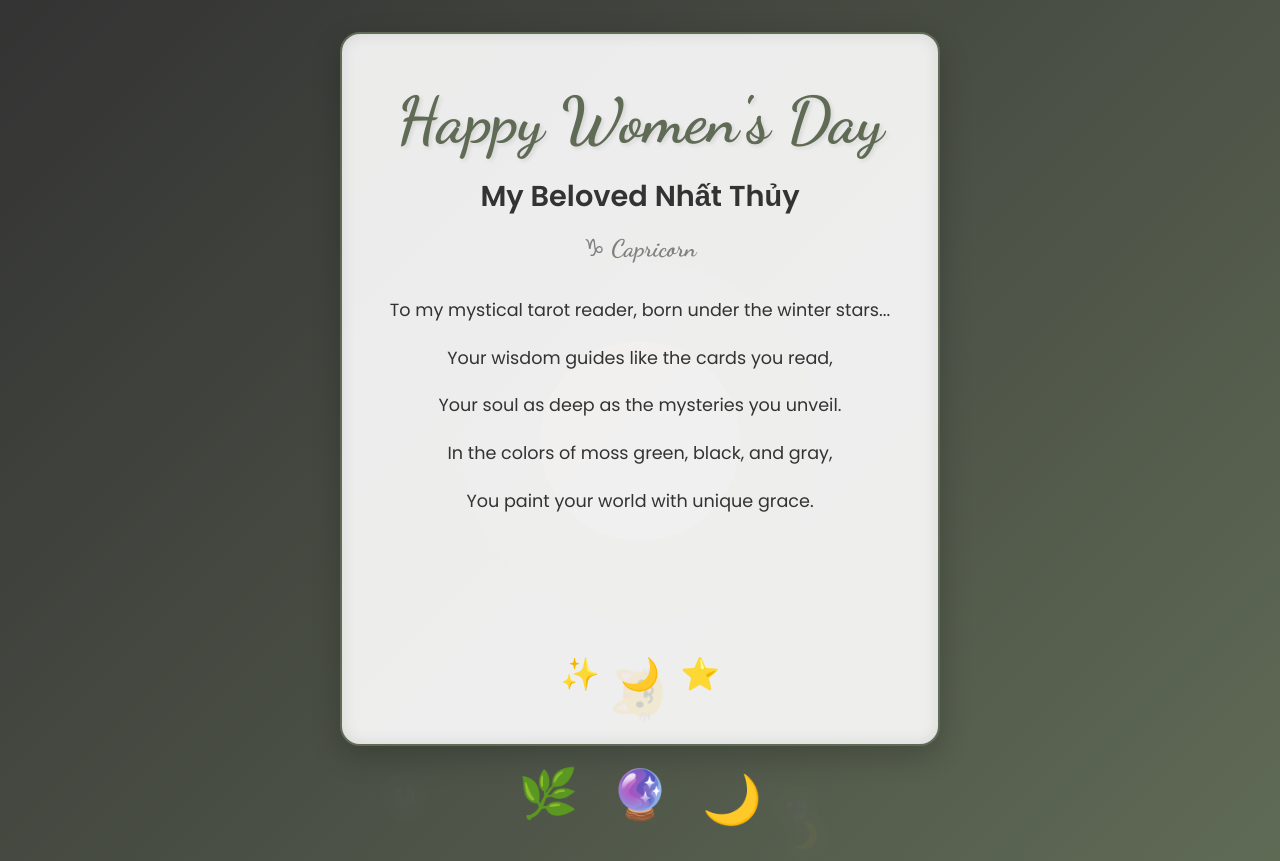
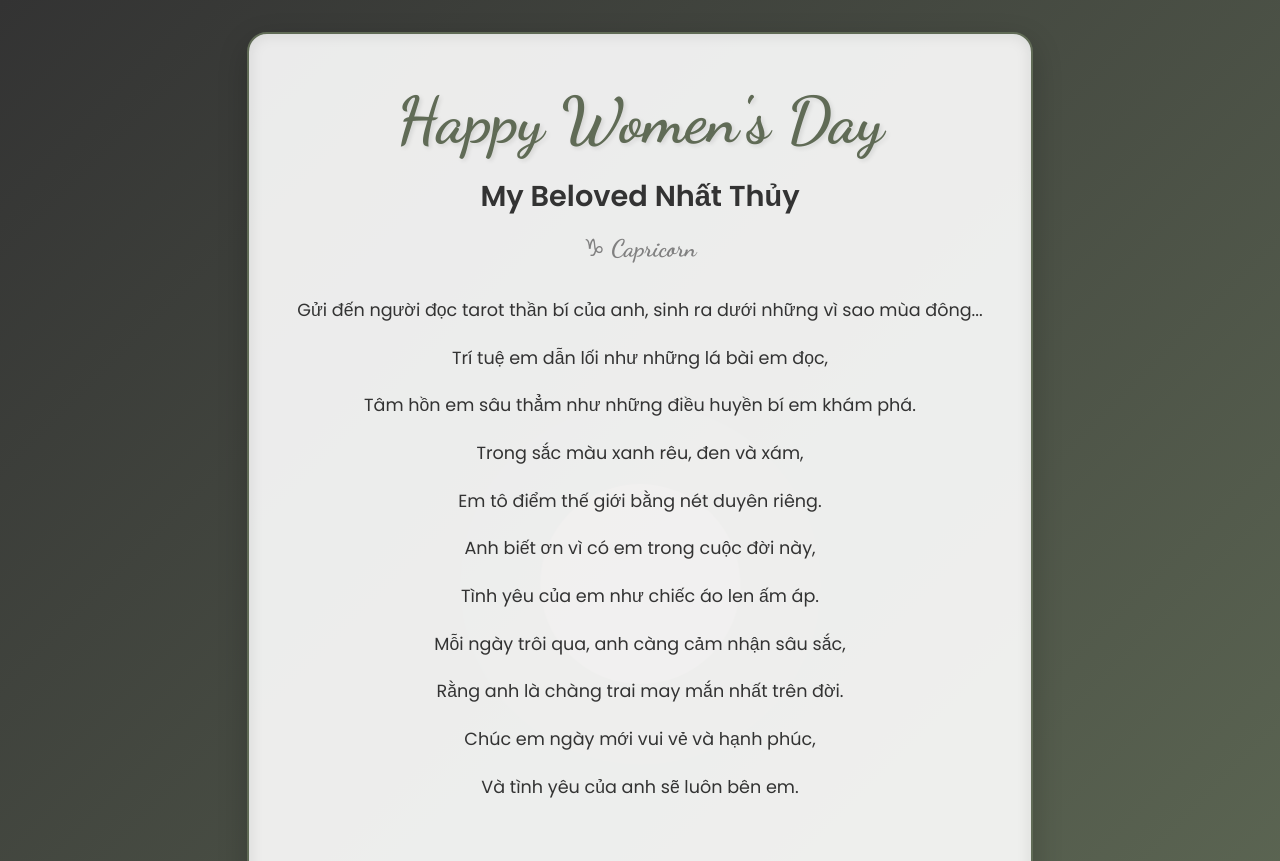
Before and after one commit to xrl111/heart, a plain HTML site: page index.html in a window 1280 px wide. Shown: the top 861 px of the page. Drawn offline with Linux system fonts and the light colour scheme.

Commit message:
sửa một chút

```diff
--- a/index.html
+++ b/index.html
@@ -22,12 +22,19 @@
               <div class="zodiac">♑ Capricorn</div>
               <div class="message">
                 <p>
-                  To my mystical tarot reader, born under the winter stars...
+                  Gửi đến người đọc tarot thần bí của anh, sinh ra dưới những vì
+                  sao mùa đông...
                 </p>
-                <p>Your wisdom guides like the cards you read,</p>
-                <p>Your soul as deep as the mysteries you unveil.</p>
-                <p>In the colors of moss green, black, and gray,</p>
-                <p>You paint your world with unique grace.</p>
+                <p>Trí tuệ em dẫn lối như những lá bài em đọc,</p>
+                <p>Tâm hồn em sâu thẳm như những điều huyền bí em khám phá.</p>
+                <p>Trong sắc màu xanh rêu, đen và xám,</p>
+                <p>Em tô điểm thế giới bằng nét duyên riêng.</p>
+                <p>Anh biết ơn vì có em trong cuộc đời này,</p>
+                <p>Tình yêu của em như chiếc áo len ấm áp.</p>
+                <p>Mỗi ngày trôi qua, anh càng cảm nhận sâu sắc,</p>
+                <p>Rằng anh là chàng trai may mắn nhất trên đời.</p>
+                <p>Chúc em ngày mới vui vẻ và hạnh phúc,</p>
+                <p>Và tình yêu của anh sẽ luôn bên em.</p>
               </div>
               <div class="signature-elements">
                 <div class="cat-silhouette">🐱</div>
```
